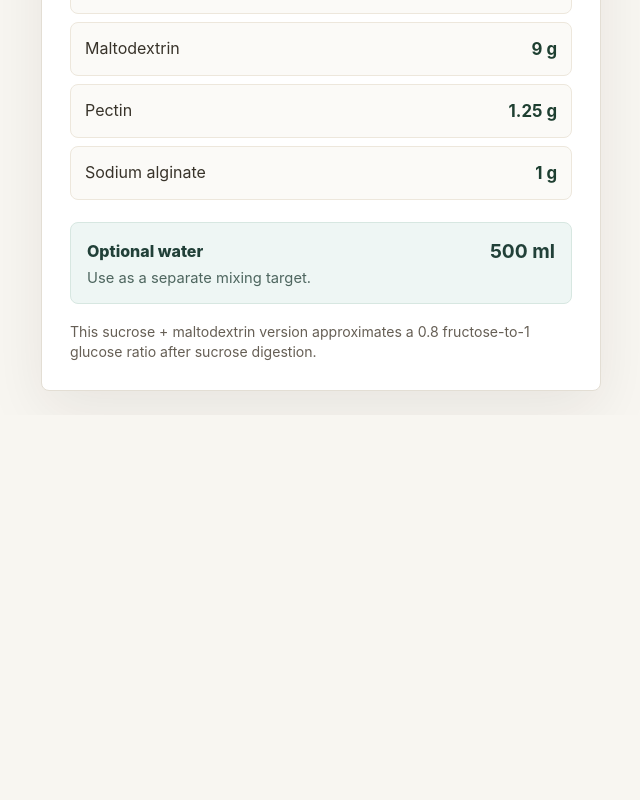
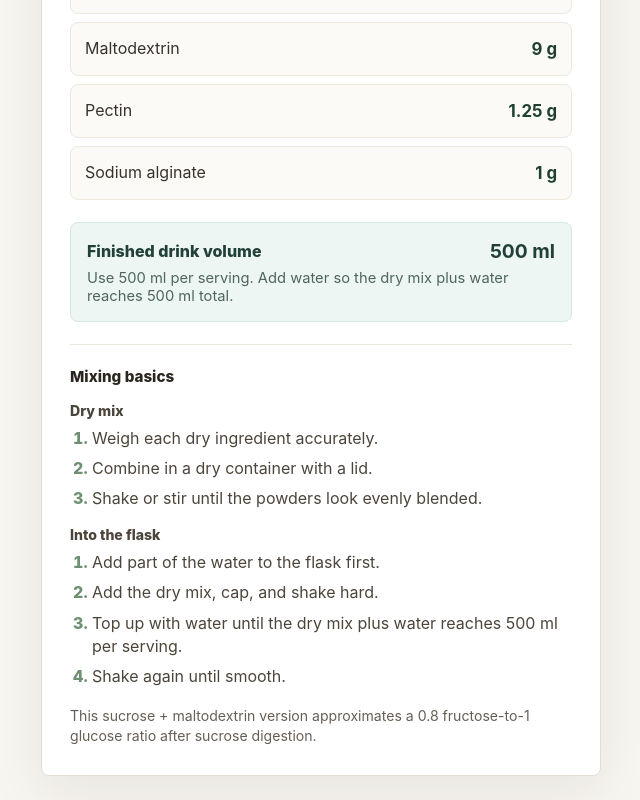
Before and after one commit to noahlimits/diy-320-drink-mix-calculator, a React (Vite) app: page / in a window 1280 px wide. Shown: the part 532-1332 px from the top of the page, without its empty margins (319-959 px from the left). Before the commit the page ends 947 px from the top, so only its background shows below. Built offline with nearby package versions, Linux system fonts and the light colour scheme.

Commit message:
Clarify final volume and add mixing instructions

```diff
--- a/src/main.tsx
+++ b/src/main.tsx
@@ -16,10 +16,10 @@ const dryIngredients: Ingredient[] = [
 ];
 
 const totalDryMixPerServing = 82.25;
-const waterMlPerServing = 500;
+const finalVolumeMlPerServing = 500;
 
 function formatGrams(value: number) {
-  return `${Number.isInteger(value) ? value : value.toFixed(2)} g`;
+  return `${Number(value.toFixed(2)).toString()} g`;
 }
 
 function parseServings(value: string) {
@@ -57,7 +57,7 @@ function App() {
         <header className="hero">
           <p className="eyebrow">Mix by serving count</p>
           <h1 id="calculator-title">DIY 320 Drink Mix Calculator</h1>
-          <p className="subtitle">One serving = 80 g carbs in 500 ml water.</p>
+          <p className="subtitle">One serving = 80 g carbs in a 500 ml finished drink.</p>
         </header>
 
         <div className="serving-panel">
@@ -117,12 +117,33 @@ function App() {
           </div>
         </section>
 
-        <section className="water" aria-label="Optional water">
+        <section className="water" aria-label="Water and final volume">
           <div>
-            <span className="water-label">Optional water</span>
-            <strong>{waterMlPerServing * servings} ml</strong>
+            <span className="water-label">Finished drink volume</span>
+            <strong>{finalVolumeMlPerServing * servings} ml</strong>
           </div>
-          <p>Use as a separate mixing target.</p>
+          <p>Use 500 ml per serving. Add water so the dry mix plus water reaches {finalVolumeMlPerServing * servings} ml total.</p>
+        </section>
+
+        <section className="mixing" aria-labelledby="mixing-title">
+          <h2 id="mixing-title">Mixing basics</h2>
+          <div className="instruction-group">
+            <h3>Dry mix</h3>
+            <ol>
+              <li>Weigh each dry ingredient accurately.</li>
+              <li>Combine in a dry container with a lid.</li>
+              <li>Shake or stir until the powders look evenly blended.</li>
+            </ol>
+          </div>
+          <div className="instruction-group">
+            <h3>Into the flask</h3>
+            <ol>
+              <li>Add part of the water to the flask first.</li>
+              <li>Add the dry mix, cap, and shake hard.</li>
+              <li>Top up with water until the dry mix plus water reaches 500 ml per serving.</li>
+              <li>Shake again until smooth.</li>
+            </ol>
+          </div>
         </section>
 
         <p className="note">
--- a/src/styles.css
+++ b/src/styles.css
@@ -57,6 +57,7 @@ input {
 
 h1,
 h2,
+h3,
 p {
   margin: 0;
 }
@@ -220,6 +221,45 @@ h1 {
   margin-top: 6px;
 }
 
+.mixing {
+  border-top: 1px solid #ebe6dc;
+  display: grid;
+  gap: 16px;
+  margin-top: 22px;
+  padding-top: 22px;
+}
+
+.mixing h2 {
+  color: #2a261f;
+  font-size: 0.95rem;
+  font-weight: 800;
+}
+
+.instruction-group {
+  display: grid;
+  gap: 8px;
+}
+
+.instruction-group h3 {
+  color: #4b443a;
+  font-size: 0.88rem;
+  font-weight: 800;
+}
+
+.instruction-group ol {
+  color: #4c453b;
+  display: grid;
+  gap: 7px;
+  line-height: 1.45;
+  margin: 0;
+  padding-left: 22px;
+}
+
+.instruction-group li::marker {
+  color: #6f8f72;
+  font-weight: 800;
+}
+
 .note {
   color: #665f55;
   font-size: 0.88rem;
```
